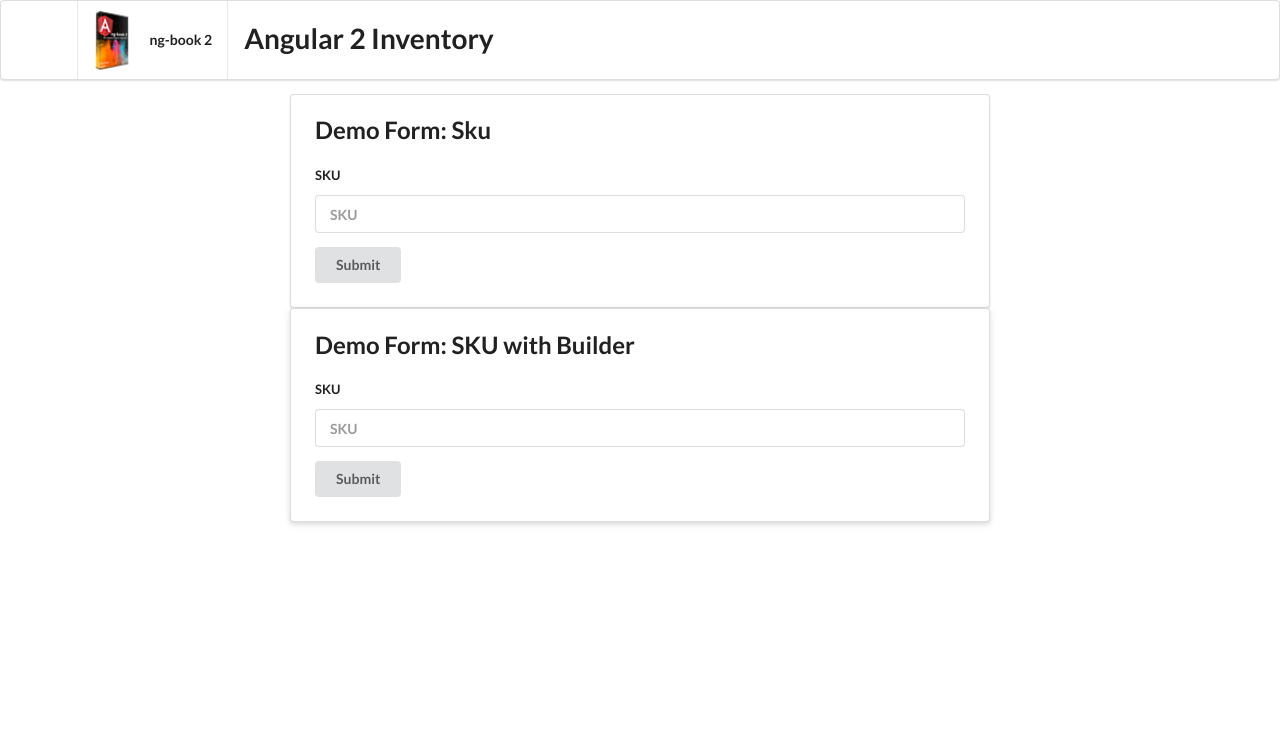
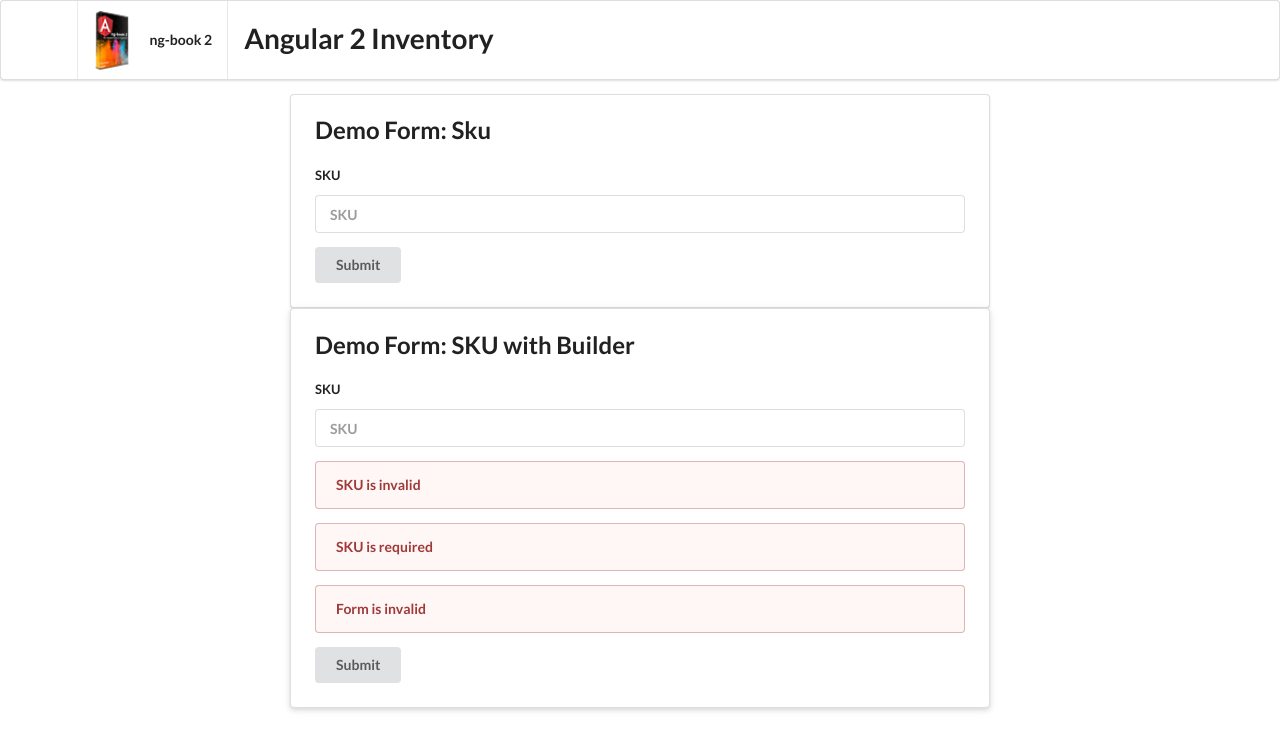
Before and after one commit to bibin301/angular2CLIForms, an Angular app: page / in a window 1280 px wide. Shown: the top 750 px of the page. Built offline with nearby package versions, Linux system fonts and the light colour scheme.

Commit message:
Adds validations to FormSkuFormBuilderComponent

```diff
--- a/src/app/form-sku-form-builder/form-sku-form-builder.component.html
+++ b/src/app/form-sku-form-builder/form-sku-form-builder.component.html
@@ -3,9 +3,22 @@
   <form class="ui form"
     [formGroup]="myForm"
     (ngSubmit)="onSubmit(myForm.value)">
-    <div class="field">
+
+    <div class="field" [class.error]="!sku.valid && sku.touched">
       <label for="skuInput">SKU</label>
+
+      <!-- refers to the form control by [formControl]="myForm.controls['sku']"
+      instead of the instance variable  -->
       <input type="text" id="skuInput" placeholder="SKU" [formControl]="myForm.controls['sku']">
+
+      <!-- refers to the instance variable sku -->
+      <div *ngIf="!sku.valid" class="ui negative message">SKU is invalid</div>
+
+      <!-- refers to the instance variable sku -->
+      <div *ngIf="sku.hasError('required')" class="ui negative message">SKU is required</div>
+
+      <div *ngIf="!myForm.valid" class="ui negative message">Form is invalid</div>
+
     </div>
     <button class="ui button" type="submit">Submit</button>
   </form>
```
